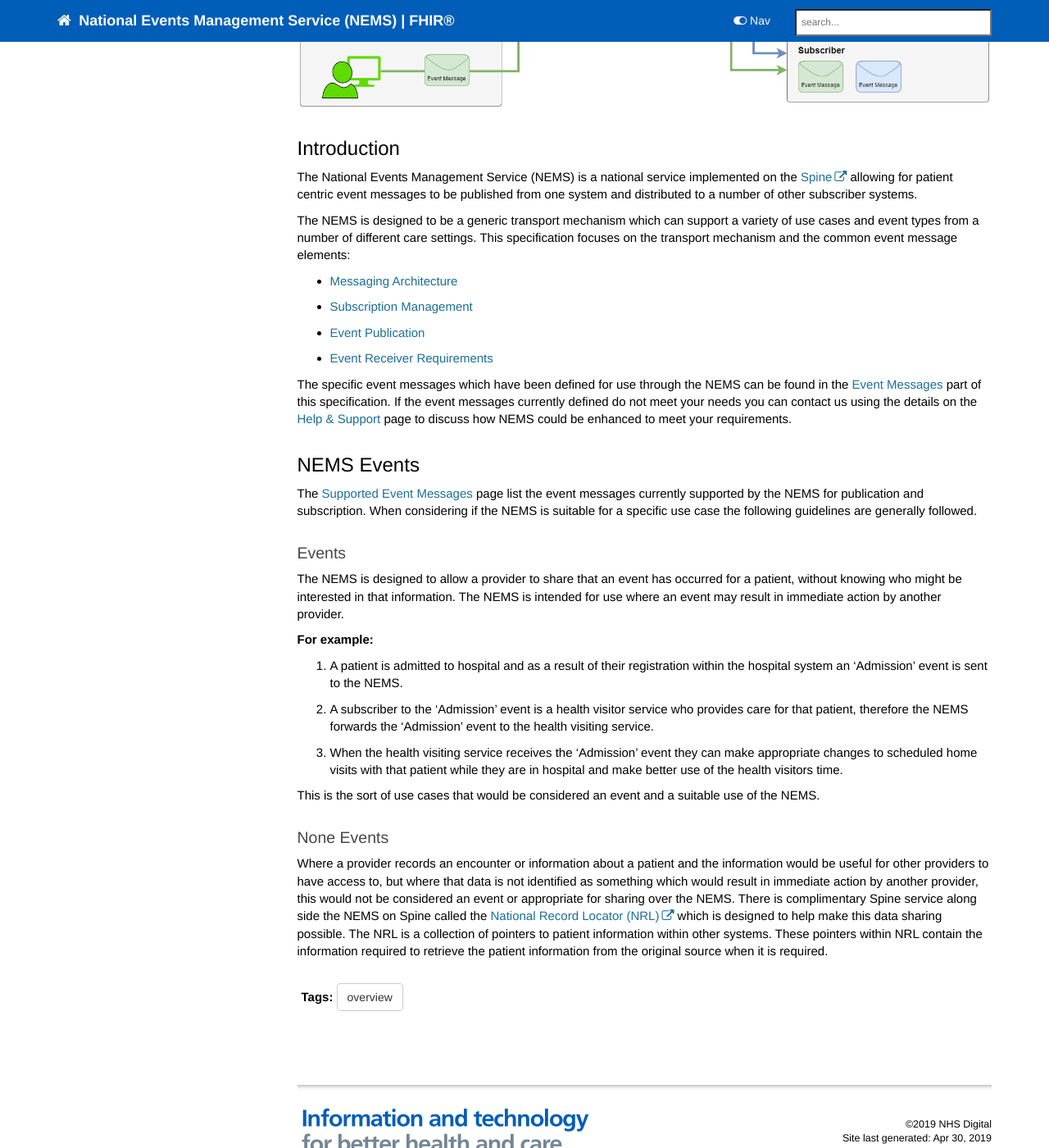
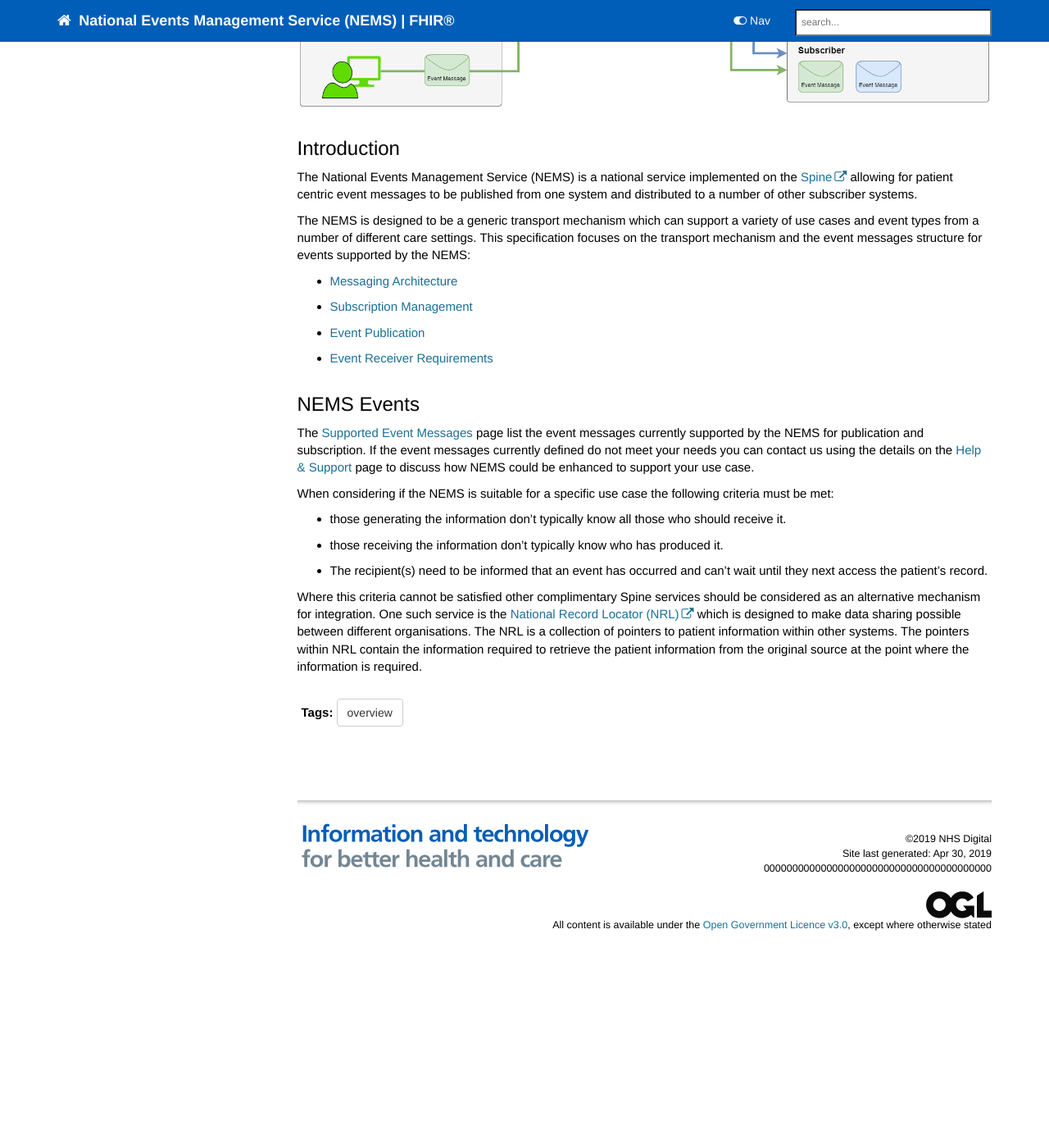
Before and after one commit to nhsconnect/Events-Management, a Jekyll site: the page built from index.md, in a window 1280 px wide and 1400 px high, scrolled down 472 px. Shown: the whole window at 82% size. Built offline with Jekyll 4.4.1, drawn with Linux system fonts in a browser that asks for light colours; nearby versions of some CDN libraries; comment, search, counter and statistics services are not loaded; after the commit the page ends 1670 px from its top, so only the background shows below that.

Commit message:
Updated definition of a NEMS event on the index page.

```diff
--- a/_data/sidebars/overview_sidebar.yml
+++ b/_data/sidebars/overview_sidebar.yml
@@ -28,7 +28,7 @@
     - title: Supported Messages
       url: /overview_supported_events.html
       output: web
-    - title: Message Header Information
+    - title: Message Header
       url: /explore_event_header_information.html
       output: web
       subfolders:
--- a/index.md
+++ b/index.md
@@ -18,31 +18,22 @@
 The National Events Management Service (NEMS) is a national service implemented on the [Spine](https://digital.nhs.uk/services/spine) allowing for patient centric event messages to be published from one system and distributed to a number of other subscriber systems.
 
 
-The NEMS is designed to be a generic transport mechanism which can support a variety of use cases and event types from a number of different care settings. This specification focuses on the transport mechanism and the common event message elements:
+The NEMS is designed to be a generic transport mechanism which can support a variety of use cases and event types from a number of different care settings. This specification focuses on the transport mechanism and the event messages structure for events supported by the NEMS:
 
 - [Messaging Architecture](overview_msg_architecture.html)
 - [Subscription Management](explore_subscriptions.html)
 - [Event Publication](publication_publish.html)
 - [Event Receiver Requirements](receiver_requirements.html)
 
-The specific event messages which have been defined for use through the NEMS can be found in the [Event Messages](overview_supported_events.html) part of this specification. If the event messages currently defined do not meet your needs you can contact us using the details on the [Help & Support](support_contact.html) page to discuss how NEMS could be enhanced to meet your requirements.
-
 
 ## NEMS Events
 
-The [Supported Event Messages](overview_supported_events.html) page list the event messages currently supported by the NEMS for publication and subscription. When considering if the NEMS is suitable for a specific use case the following guidelines are generally followed.
+The [Supported Event Messages](overview_supported_events.html) page list the event messages currently supported by the NEMS for publication and subscription. If the event messages currently defined do not meet your needs you can contact us using the details on the [Help & Support](support_contact.html) page to discuss how NEMS could be enhanced to support your use case.
 
-### Events
+When considering if the NEMS is suitable for a specific use case the following criteria must be met:
 
-The NEMS is designed to allow a provider to share that an event has occurred for a patient, without knowing who might be interested in that information. The NEMS is intended for use where an event may result in immediate action by another provider.
+- those generating the information don't typically know all those who should receive it.
+- those receiving the information don't typically know who has produced it.
+- The recipient(s) need to be informed that an event has occurred and can't wait until they next access the patient's record.
 
-**For example:**
-1. A patient is admitted to hospital and as a result of their registration within the hospital system an 'Admission' event is sent to the NEMS.
-2. A subscriber to the 'Admission' event is a health visitor service who provides care for that patient, therefore the NEMS forwards the 'Admission' event to the health visiting service.
-3. When the health visiting service receives the 'Admission' event they can make appropriate changes to scheduled home visits with that patient while they are in hospital and make better use of the health visitors time.
-
-This is the sort of use cases that would be considered an event and a suitable use of the NEMS.
-
-### None Events
-
-Where a provider records an encounter or information about a patient and the information would be useful for other providers to have access to, but where that data is not identified as something which would result in immediate action by another provider, this would not be considered an event or appropriate for sharing over the NEMS. There is complimentary Spine service along side the NEMS on Spine called the [National Record Locator (NRL)](https://developer.nhs.uk/apis/nrls/index.html) which is designed to help make this data sharing possible. The NRL is a collection of pointers to patient information within other systems. These pointers within NRL contain the information required to retrieve the patient information from the original source when it is required.
+Where this criteria cannot be satisfied other complimentary Spine services should be considered as an alternative mechanism for integration. One such service is the [National Record Locator (NRL)](https://developer.nhs.uk/apis/nrls/index.html) which is designed to make data sharing possible between different organisations. The NRL is a collection of pointers to patient information within other systems. The pointers within NRL contain the information required to retrieve the patient information from the original source at the point where the information is required.
```
Also changed, not shown: pages/receiver/receiver_ig.md (+1 -1 lines).
